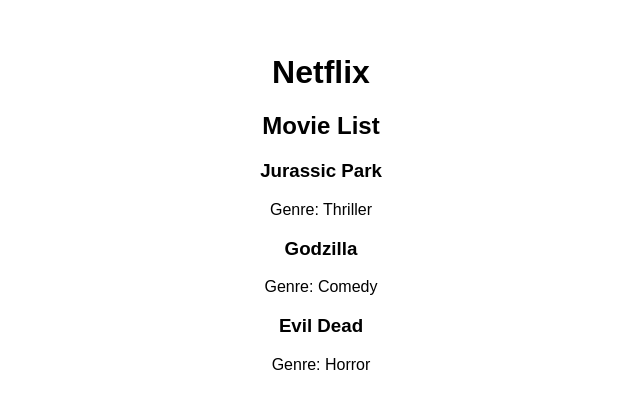
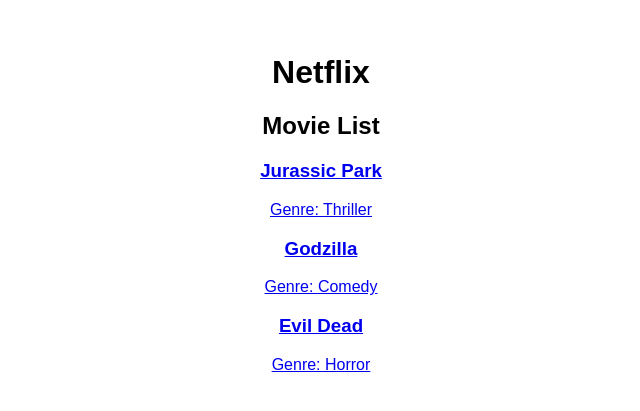
Before and after one commit to barendgabriel/myFlix-client, a React (Vite) app: page / in a window 1280 px wide. Shown: the part 189-600 px from the top of the page, without its empty margins (319-959 px from the left). Built offline with nearby package versions, Linux system fonts and the light colour scheme.

Commit message:
Update MainView.jsx

```diff
--- a/src/components/MainView/MainView.jsx
+++ b/src/components/MainView/MainView.jsx
@@ -1,13 +1,15 @@
-// src/components/MainView/MainView.jsx
 import React from 'react';
 import { MovieCard } from '../MovieCard/MovieCard'; // Import MovieCard component
+import { Link } from 'react-router-dom'; // Import Link for navigation
 
 export const MainView = ({ movies }) => {
   return (
     <div>
       <h2>Movie List</h2>
       {movies.map((movie, index) => (
-        <MovieCard key={index} movie={movie} />
+        <Link to={`/movie/${movie.title}`} key={index}>
+          <MovieCard movie={movie} />
+        </Link>
       ))}
     </div>
   );
```
